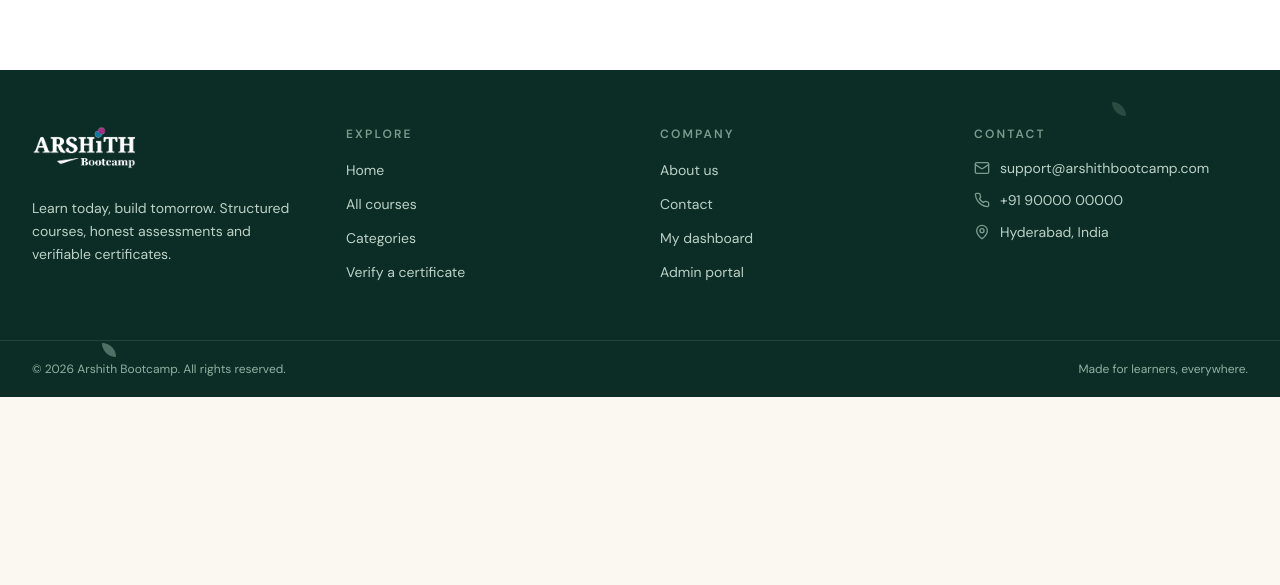
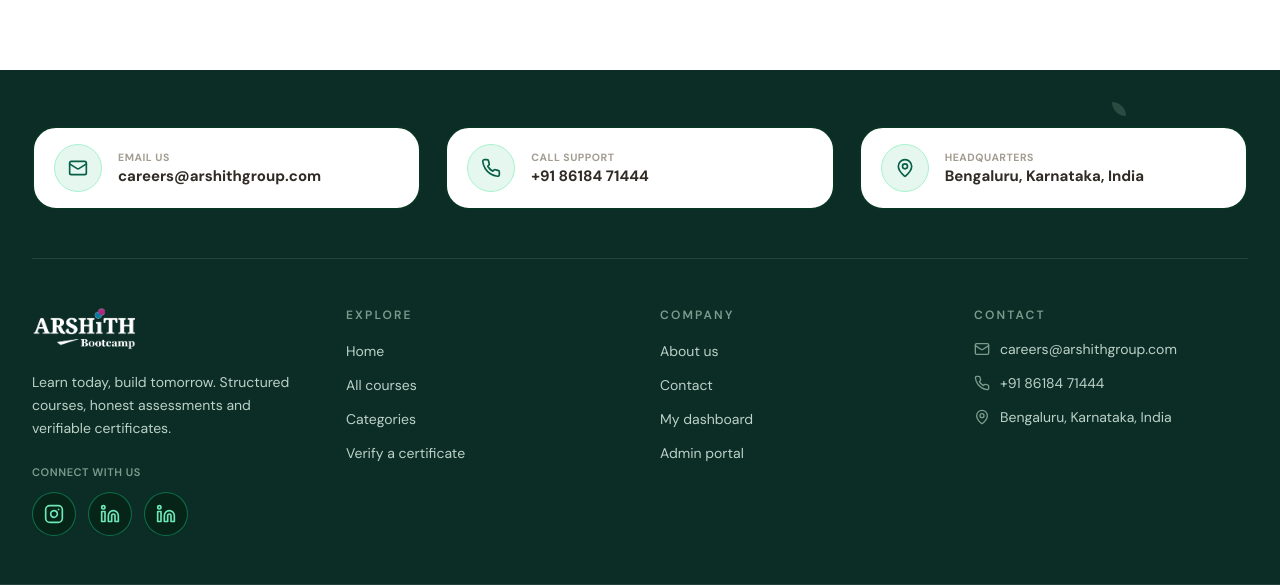
Before and after one commit to YashwantPanga/ARSHITH-BOOT-CAMP-, a React (Vite) app: page / in a window 1280 px wide. Shown: the part 2992-3577 px from the top of the page. Before the commit the page ends 3389 px from the top, so only its background shows below. Built offline with nearby package versions, Linux system fonts and the light colour scheme; no server answers.

Commit message:
feat(footer): update contact pill cards and add Instagram and LinkedIn links

```diff
--- a/src/components/Footer.jsx
+++ b/src/components/Footer.jsx
@@ -1,23 +1,133 @@
 import React from 'react';
-import { Mail, MapPin, Phone } from 'lucide-react';
+import { Mail, MapPin, Phone, Instagram, Linkedin } from 'lucide-react';
 import { paths } from '../router';
 
 export default function Footer({ navigate }) {
   const link = (label, to) => (
-    <li><button onClick={() => navigate(to)} className="text-brand-200 hover:text-white transition-colors text-sm">{label}</button></li>
+    <li>
+      <button
+        onClick={() => navigate(to)}
+        className="text-brand-200 hover:text-white transition-colors text-sm"
+      >
+        {label}
+      </button>
+    </li>
   );
 
   return (
     <footer className="bg-brand-950 text-white relative overflow-hidden">
-      <span className="tri tri-orange absolute top-8 right-[12%] opacity-80" />
-      <span className="tri tri-green absolute bottom-10 left-[8%] opacity-70" />
-      <div className="max-w-7xl mx-auto px-4 sm:px-6 lg:px-8 py-14 grid gap-10 sm:grid-cols-2 lg:grid-cols-4">
+      <span className="tri tri-orange absolute top-8 right-[12%] opacity-80 pointer-events-none" />
+      <span className="tri tri-green absolute bottom-10 left-[8%] opacity-70 pointer-events-none" />
+
+      <div className="max-w-7xl mx-auto px-4 sm:px-6 lg:px-8 pt-14 pb-12">
+        {/* Top Contact Highlight Banner: 3 Pill Cards */}
+        <div className="grid grid-cols-1 md:grid-cols-3 gap-4 lg:gap-6 pb-12 border-b border-white/10">
+          {/* Card 1: Email Us */}
+          <a
+            href="mailto:careers@arshithgroup.com"
+            className="bg-white text-slate-900 border-2 border-[#093322] rounded-[24px] p-4 px-5 flex items-center gap-4 transition-all duration-200 hover:-translate-y-0.5 hover:shadow-xl hover:border-emerald-600 group cursor-pointer"
+          >
+            <div className="w-12 h-12 rounded-full bg-[#e6f7f0] border border-[#a7f3d0] flex items-center justify-center text-[#065f46] shrink-0 group-hover:bg-[#d1fae5] group-hover:scale-105 transition-all">
+              <Mail className="w-5 h-5" />
+            </div>
+            <div className="min-w-0">
+              <span className="text-[10.5px] font-extrabold uppercase tracking-wider text-slate-400 block leading-tight">
+                EMAIL US
+              </span>
+              <span className="text-sm sm:text-[15px] font-black text-slate-900 truncate block mt-0.5 group-hover:text-emerald-700 transition-colors">
+                careers@arshithgroup.com
+              </span>
+            </div>
+          </a>
+
+          {/* Card 2: Call Support */}
+          <a
+            href="tel:+918618471444"
+            className="bg-white text-slate-900 border-2 border-[#093322] rounded-[24px] p-4 px-5 flex items-center gap-4 transition-all duration-200 hover:-translate-y-0.5 hover:shadow-xl hover:border-emerald-600 group cursor-pointer"
+          >
+            <div className="w-12 h-12 rounded-full bg-[#e6f7f0] border border-[#a7f3d0] flex items-center justify-center text-[#065f46] shrink-0 group-hover:bg-[#d1fae5] group-hover:scale-105 transition-all">
+              <Phone className="w-5 h-5" />
+            </div>
+            <div className="min-w-0">
+              <span className="text-[10.5px] font-extrabold uppercase tracking-wider text-slate-400 block leading-tight">
+                CALL SUPPORT
+              </span>
+              <span className="text-sm sm:text-[15px] font-black text-slate-900 truncate block mt-0.5 group-hover:text-emerald-700 transition-colors">
+                +91 86184 71444
+              </span>
+            </div>
+          </a>
+
+          {/* Card 3: Headquarters */}
+          <a
+            href="https://maps.google.com/?q=Bengaluru,Karnataka,India"
+            target="_blank"
+            rel="noopener noreferrer"
+            className="bg-white text-slate-900 border-2 border-[#093322] rounded-[24px] p-4 px-5 flex items-center gap-4 transition-all duration-200 hover:-translate-y-0.5 hover:shadow-xl hover:border-emerald-600 group cursor-pointer"
+          >
+            <div className="w-12 h-12 rounded-full bg-[#e6f7f0] border border-[#a7f3d0] flex items-center justify-center text-[#065f46] shrink-0 group-hover:bg-[#d1fae5] group-hover:scale-105 transition-all">
+              <MapPin className="w-5 h-5" />
+            </div>
+            <div className="min-w-0">
+              <span className="text-[10.5px] font-extrabold uppercase tracking-wider text-slate-400 block leading-tight">
+                HEADQUARTERS
+              </span>
+              <span className="text-sm sm:text-[15px] font-black text-slate-900 truncate block mt-0.5 group-hover:text-emerald-700 transition-colors">
+                Bengaluru, Karnataka, India
+              </span>
+            </div>
+          </a>
+        </div>
+
+        {/* Navigation & Brand Grid */}
+        <div className="pt-12 grid gap-10 sm:grid-cols-2 lg:grid-cols-4">
+          {/* Brand Info & Social Links */}
           <div className="space-y-4">
-          <button onClick={() => navigate(paths.home())} aria-label="Home">
+            <button onClick={() => navigate(paths.home())} aria-label="Home" className="block text-left">
               <img src="/arshith-bootcamp-logo-white.png" alt="Arshith Bootcamp" className="h-12 w-auto object-contain" />
             </button>
-          <p className="text-sm text-brand-200 leading-relaxed max-w-xs">Learn today, build tomorrow. Structured courses, honest assessments and verifiable certificates.</p>
+            <p className="text-sm text-brand-200 leading-relaxed max-w-xs">
+              Learn today, build tomorrow. Structured courses, honest assessments and verifiable certificates.
+            </p>
+            {/* Social Media Circular Buttons */}
+            <div className="pt-2">
+              <p className="text-[11px] font-semibold uppercase tracking-wider text-peach-400 mb-3">Connect With Us</p>
+              <div className="flex items-center gap-3">
+                <a
+                  href="https://www.instagram.com/arshithgroup/"
+                  target="_blank"
+                  rel="noopener noreferrer"
+                  className="w-11 h-11 rounded-full border border-emerald-500/50 bg-[#072418] hover:border-emerald-400 hover:bg-emerald-900/60 text-emerald-300 hover:text-white flex items-center justify-center transition-all duration-200 hover:scale-110 shadow-sm"
+                  title="Instagram: @arshithgroup"
+                  aria-label="Instagram @arshithgroup"
+                >
+                  <Instagram className="w-5 h-5" />
+                </a>
+                <a
+                  href="https://www.linkedin.com/company/arshith-group/"
+                  target="_blank"
+                  rel="noopener noreferrer"
+                  className="w-11 h-11 rounded-full border border-emerald-500/50 bg-[#072418] hover:border-emerald-400 hover:bg-emerald-900/60 text-emerald-300 hover:text-white flex items-center justify-center transition-all duration-200 hover:scale-110 shadow-sm"
+                  title="LinkedIn: Arshith Group"
+                  aria-label="LinkedIn Arshith Group"
+                >
+                  <Linkedin className="w-5 h-5" />
+                </a>
+                <a
+                  href="https://www.linkedin.com/in/farook-n-2bb2b5344/"
+                  target="_blank"
+                  rel="noopener noreferrer"
+                  className="w-11 h-11 rounded-full border border-emerald-500/50 bg-[#072418] hover:border-emerald-400 hover:bg-emerald-900/60 text-emerald-300 hover:text-white flex items-center justify-center transition-all duration-200 hover:scale-110 shadow-sm"
+                  title="LinkedIn: Farook N"
+                  aria-label="LinkedIn Farook N"
+                >
+                  <Linkedin className="w-5 h-5" />
+                </a>
               </div>
+            </div>
+          </div>
+
+          {/* Explore Links */}
           <div>
             <h4 className="text-xs font-semibold uppercase tracking-[0.18em] text-peach-400 mb-4">Explore</h4>
             <ul className="space-y-2.5">
@@ -27,6 +137,8 @@ export default function Footer({ navigate }) {
               {link('Verify a certificate', paths.verify())}
             </ul>
           </div>
+
+          {/* Company Links */}
           <div>
             <h4 className="text-xs font-semibold uppercase tracking-[0.18em] text-peach-400 mb-4">Company</h4>
             <ul className="space-y-2.5">
@@ -36,17 +148,37 @@ export default function Footer({ navigate }) {
               {link('Admin portal', paths.adminLogin())}
             </ul>
           </div>
+
+          {/* Direct Contact Column */}
           <div>
             <h4 className="text-xs font-semibold uppercase tracking-[0.18em] text-peach-400 mb-4">Contact</h4>
-          <ul className="space-y-3 text-sm text-brand-200">
-            <li className="flex gap-2.5"><Mail className="w-4 h-4 mt-0.5 text-peach-400 shrink-0" />support@arshithbootcamp.com</li>
-            <li className="flex gap-2.5"><Phone className="w-4 h-4 mt-0.5 text-peach-400 shrink-0" />+91 90000 00000</li>
-            <li className="flex gap-2.5"><MapPin className="w-4 h-4 mt-0.5 text-peach-400 shrink-0" />Hyderabad, India</li>
+            <ul className="space-y-3.5 text-sm text-brand-200">
+              <li>
+                <a href="mailto:careers@arshithgroup.com" className="flex items-start gap-2.5 hover:text-white transition-colors group">
+                  <Mail className="w-4 h-4 mt-0.5 text-peach-400 shrink-0 group-hover:text-emerald-300 transition-colors" />
+                  <span className="break-all">careers@arshithgroup.com</span>
+                </a>
+              </li>
+              <li>
+                <a href="tel:+918618471444" className="flex items-center gap-2.5 hover:text-white transition-colors group">
+                  <Phone className="w-4 h-4 text-peach-400 shrink-0 group-hover:text-emerald-300 transition-colors" />
+                  <span>+91 86184 71444</span>
+                </a>
+              </li>
+              <li>
+                <a href="https://maps.google.com/?q=Bengaluru,Karnataka,India" target="_blank" rel="noopener noreferrer" className="flex items-start gap-2.5 hover:text-white transition-colors group">
+                  <MapPin className="w-4 h-4 mt-0.5 text-peach-400 shrink-0 group-hover:text-emerald-300 transition-colors" />
+                  <span>Bengaluru, Karnataka, India</span>
+                </a>
+              </li>
             </ul>
           </div>
         </div>
+      </div>
+
+      {/* Bottom Bar */}
       <div className="border-t border-white/10">
-        <div className="max-w-7xl mx-auto px-4 sm:px-6 lg:px-8 py-5 text-xs text-brand-300 flex flex-col sm:flex-row gap-2 justify-between">
+        <div className="max-w-7xl mx-auto px-4 sm:px-6 lg:px-8 py-5 text-xs text-brand-300 flex flex-col sm:flex-row gap-2 justify-between items-center">
           <span>© {new Date().getFullYear()} Arshith Bootcamp. All rights reserved.</span>
           <span>Made for learners, everywhere.</span>
         </div>
--- a/src/pages/AboutContactPages.jsx
+++ b/src/pages/AboutContactPages.jsx
@@ -58,9 +58,9 @@ export function ContactPage() {
         <h1 className="mt-2 text-3xl sm:text-4xl font-bold text-brand-900">Contact Arshith Bootcamp</h1>
         <p className="mt-3 text-slate-500">Questions about a course, your assessment or a certificate? We usually reply within one working day.</p>
         <div className="mt-8 bg-brand-900 text-white rounded-3xl p-7 space-y-5">
-          <p className="flex gap-3"><MapPin className="w-5 h-5 text-peach-400 shrink-0" /><span><span className="block text-xs text-brand-200">Address</span>Hyderabad, Telangana, India</span></p>
-          <p className="flex gap-3"><Phone className="w-5 h-5 text-peach-400 shrink-0" /><span><span className="block text-xs text-brand-200">Phone</span>+91 90000 00000</span></p>
-          <p className="flex gap-3"><Mail className="w-5 h-5 text-peach-400 shrink-0" /><span><span className="block text-xs text-brand-200">Email</span>support@arshithbootcamp.com</span></p>
+          <p className="flex gap-3"><MapPin className="w-5 h-5 text-peach-400 shrink-0" /><span><span className="block text-xs text-brand-200">Headquarters</span>Bengaluru, Karnataka, India</span></p>
+          <p className="flex gap-3"><Phone className="w-5 h-5 text-peach-400 shrink-0" /><span><span className="block text-xs text-brand-200">Phone</span>+91 86184 71444</span></p>
+          <p className="flex gap-3"><Mail className="w-5 h-5 text-peach-400 shrink-0" /><span><span className="block text-xs text-brand-200">Email</span>careers@arshithgroup.com</span></p>
         </div>
       </div>
       <div className="lg:col-span-7">
```
Lines whose indentation alone changed are shown as unchanged.
